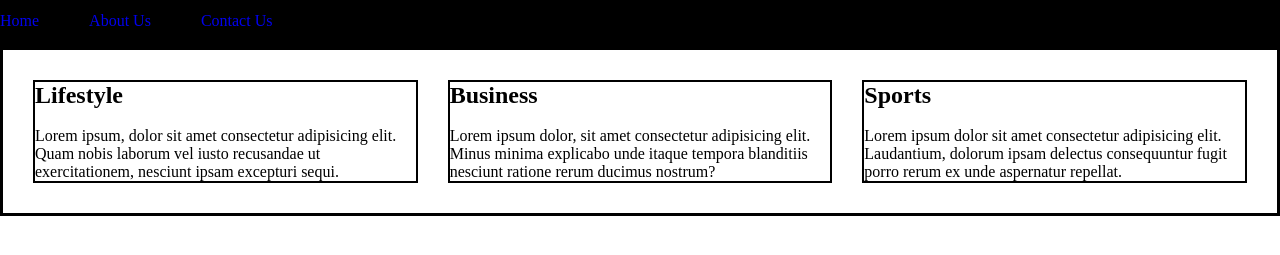
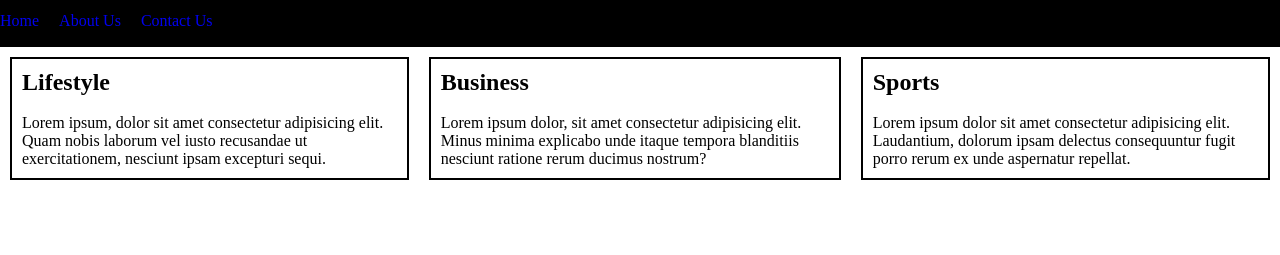
Before and after one commit to chagz82/KodeGoFiles-MAA, a plain HTML site: page Nov 22/RWD Activity/RWD_Activity.html in a window 1280 px wide. Shown: the part 83-338 px from the top of the page. Drawn offline with Linux system fonts and the light colour scheme.

Commit message:
RWD_activity

```diff
--- a/Nov 22/Lecture-RWD.css
+++ b/Nov 22/Lecture-RWD.css
@@ -75,7 +75,8 @@
     body {
         background-color: darkslateblue;
 @@ -18,6 +79,6 @@
-
+    }
+}
 @media screen and (min-width: 1201px) {
     body {
         background-color: deeppink;
--- a/Nov 22/RWD Activity/RWD_Activity.css
+++ b/Nov 22/RWD Activity/RWD_Activity.css
@@ -37,12 +37,7 @@ a:visited {
 }
 
 .topic {
-    display: grid;
-    grid-template-columns: repeat(3, 1fr);
-    border: 3px solid black;
-    padding: 30px;
-    column-gap: 30px;
-
+    padding: 10px;
 }
 
 .topic div {
@@ -50,6 +45,28 @@ a:visited {
 }
 
 
-@media screen and (max-width:475px) {
+@media (min-width:425px) {
 
+    .topic {
+        padding: 10px;
+        column-gap: 30px;
+        flex-direction: column;
+    }
+
+    .topic div {
+        padding: 10px;
+    }
+
+    .menu {
+        gap: 20px;
+    }
 }
+
+@media (min-width:768px) {
+    .topic {
+        display: flex;
+        flex-direction: row;
+        padding: 10px;
+        column-gap: 10px;
+    }
+}
--- a/Nov 22/RWD Activity/RWD_Activity.html
+++ b/Nov 22/RWD Activity/RWD_Activity.html
@@ -24,11 +24,11 @@
         <div class="lifestyle">
             <h2>Lifestyle</h2><br />
             <p>Lorem ipsum, dolor sit amet consectetur adipisicing elit. Quam nobis laborum vel iusto recusandae ut exercitationem, nesciunt ipsam excepturi sequi.</p>
-        </div>
+        </div><br />
         <div class="business">
             <h2>Business</h2><br />
             <p>Lorem ipsum dolor, sit amet consectetur adipisicing elit. Minus minima explicabo unde itaque tempora blanditiis nesciunt ratione rerum ducimus nostrum?</p>
-        </div>
+        </div><br />
         <div class="sports">
             <h2>Sports</h2> <br />
             <p>Lorem ipsum dolor sit amet consectetur adipisicing elit. Laudantium, dolorum ipsam delectus consequuntur fugit porro rerum ex unde aspernatur repellat.</p>
```
